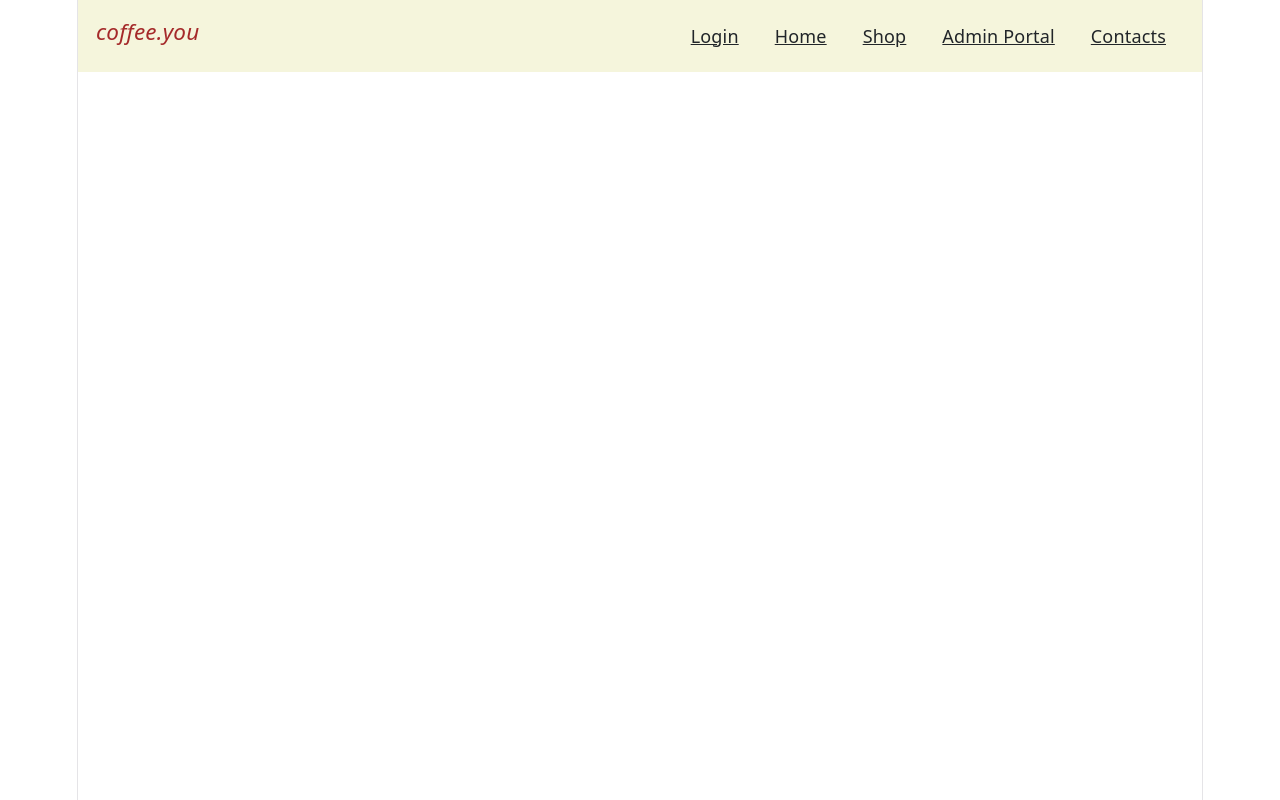
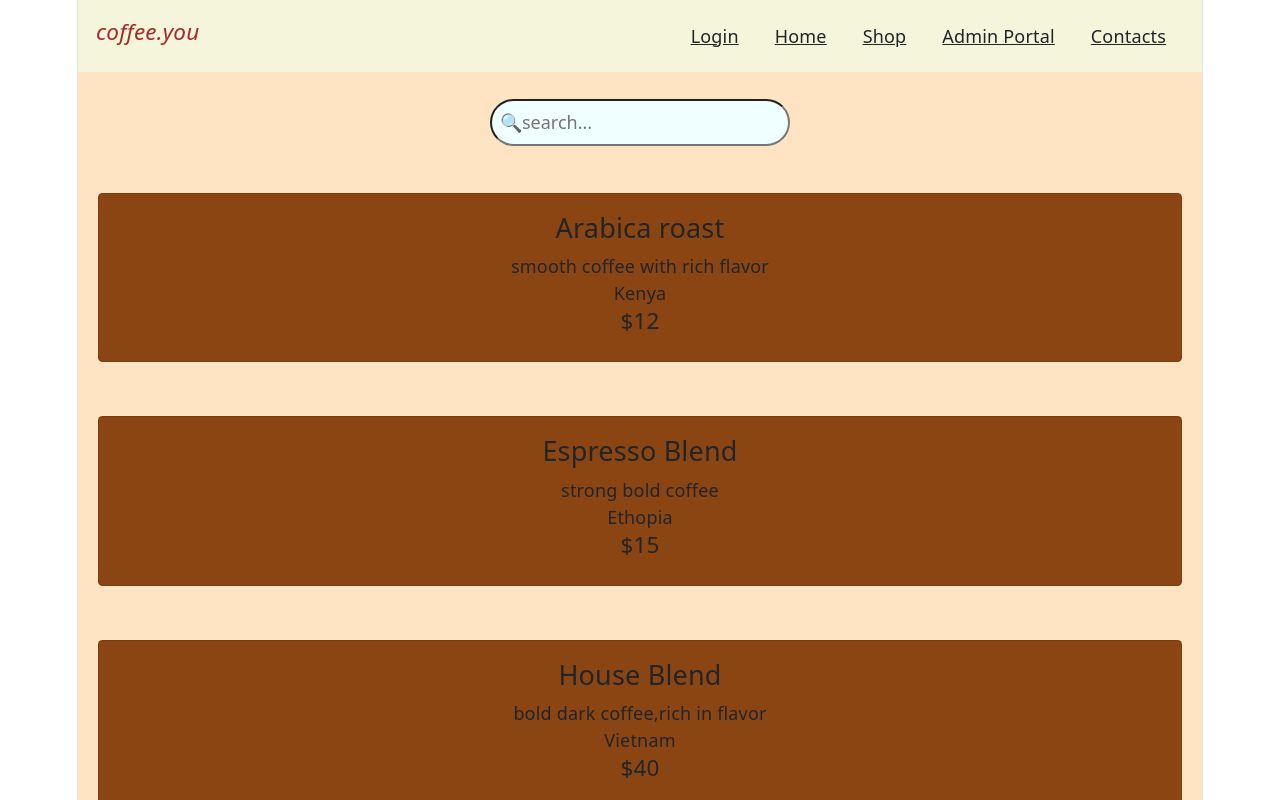
Before and after one commit to munirasheikh-rgb/Coffee-shop-web-App, a React (Vite) app: page /shop in a window 1280 px wide. Shown: the top 800 px of the page. Built offline with nearby package versions, Linux system fonts and the light colour scheme; data requests are answered from the project's data file.

Commit message:
product page and a search functionality

```diff
--- a/db.json
+++ b/db.json
@@ -1,5 +1,34 @@
 {
-    "products":[],
+    "products":[
+        {
+            "id":1,
+            "name":"Arabica roast",
+            "description":"smooth coffee with rich flavor",
+            "origin":"Kenya",
+            "price":12
+        },
+        {
+            "id":2,
+            "name":"Espresso Blend",
+            "description":"strong bold coffee",
+            "origin":"Ethopia",
+            "price":15
+        },
+         {
+            "id":3,
+            "name":"House Blend",
+            "description":"bold dark coffee,rich in flavor",
+            "origin":"Vietnam",
+            "price":40
+        },
+        {
+            "id":4,
+            "name":"Vanilla bean",
+            "description":"medium roast nutty flavor",
+            "origin":"Colombia",
+            "price":75
+        }
+    ],
     "users":[
         {
         "id":1,
--- a/src/App.css
+++ b/src/App.css
@@ -35,3 +35,18 @@ border-radius: 100px;
 .navbar{
   background-color: beige;
 }
+.shop{
+  background-color: bisque;
+}
+.row{
+  justify-content: center;
+  margin: 20px;
+}
+.card:hover{
+border:3px brown solid ;
+border-radius: 20px;
+transform:translateY(15px);
+}
+.search-input{
+  background-color: bisque;
+}
--- a/src/Pages/Home.jsx
+++ b/src/Pages/Home.jsx
@@ -1,6 +1,7 @@
+import { useNavigate } from "react-router-dom"
 import coffeeImg from "../assets/coffee.jpg"
 export default function Home(){
-
+const navigate=useNavigate()
     return(
         <section className="hero-section">
         <div className="home">
@@ -9,7 +10,7 @@ export default function Home(){
             style={{maxWidth:"450px"}}/>
         <h1 style={{color:"black"}}>Brew & Go ☕️</h1>
         <p style={{fontStyle:"italic"}}>Luxury in every sip,a better way to start your day! </p>
-        <button className="btn btn-sm  m-4" >Try it Now</button>
+        <button className="btn btn-sm  m-4" onClick={()=>navigate("/shop")}>Try it Now</button>
       </div>
       </section>
     )
--- a/src/Pages/Shop.jsx
+++ b/src/Pages/Shop.jsx
@@ -0,0 +1,11 @@
+import Productlist from "../components/ProductList";
+import { useProducts } from "../context/ProductContext";
+
+export default function Shop(){
+const{products}=useProducts()
+    return(
+        <div className="shop">
+        <Productlist/>
+        </div>
+    )
+}
--- a/src/components/ProductCard.jsx
+++ b/src/components/ProductCard.jsx
@@ -1,8 +1,12 @@
-export default function ProductCard(){
+export default function ProductCard({product}){
 
     return(
-        <>
+        <div className="card m-4 p-3">
+    <h4>{product.name}</h4>
+    <p>{product.description}</p>
+    <p>{product.origin}</p>
+    <h5>${product.price}</h5>
 
-        </>
+        </div>
     )
 }
--- a/src/components/ProductList.jsx
+++ b/src/components/ProductList.jsx
@@ -0,0 +1,40 @@
+import { useState } from "react"
+import { useProducts} from "../context/ProductContext"
+import ProductCard from "./ProductCard"
+
+export default function ProductList(){
+const{products,setProducts}=useProducts()
+
+const [search,setSearch]=useState("")
+
+function handleSearch(event){
+    // event.preventDefault()
+    const value = event.target.value
+    setSearch(value)
+    fetch(value?`http://localhost:3001/products?name=${value}`
+        :"http://localhost:3001/products"
+    )
+    .then((res)=>res.json())
+    .then((data)=>setProducts(data))
+
+}
+    return(
+        <>
+        <form className="search-form mt-4 ">
+                <label htmlFor="search">
+            <input type="text" placeholder="🔍search..." className="search-input"
+            style={{width:"300px",borderRadius:"50px",backgroundColor:"azure",color:"black",padding:"8px"}}
+            value={search}
+            onChange={handleSearch}
+            />
+                </label>
+            </form>
+        <div className="row">
+            {products.map((product)=>(
+                <ProductCard key={product.id} product={product}/>
+            ))}
+
+        </div>
+        </>
+    )
+}
--- /dev/null
+++ b/src/context/ProductContext.jsx
@@ -0,0 +1,22 @@
+import { createContext, useContext, useEffect, useState } from "react";
+
+const ProductContext= createContext()
+
+export function ProductProvider({children}){
+    const [products,setProducts]=useState([])
+
+    useEffect(()=>{
+fetch("http://localhost:3001/products")
+.then((res)=>res.json())
+.then((data)=>setProducts(data))
+    },[])
+
+    return(
+      <ProductContext.Provider value={{products,setProducts}}>
+        {children}
+      </ProductContext.Provider>
+    )
+}
+ export function useProducts(){
+    return useContext(ProductContext)
+ }
--- a/src/main.jsx
+++ b/src/main.jsx
@@ -7,9 +7,12 @@ import { Routes } from 'react-router-dom'
 import Home from './Pages/Home.jsx'
 import Navbar from './components/Navbar.jsx'
 import Login from './Pages/Login.jsx'
+import Shop from './Pages/Shop.jsx'
+import { ProductProvider } from './context/ProductContext.jsx'
 
 createRoot(document.getElementById('root')).render(
   <StrictMode>
+    <ProductProvider>
     <BrowserRouter>
     <Navbar/>
     <div>
@@ -18,7 +21,9 @@ createRoot(document.getElementById('root')).render(
      <Routes>
     <Route path='/' element={<Home/>}/>
     <Route path='/login' element={<Login/>}/>
+    <Route path='/shop' element={<Shop/>}/>
      </Routes>
     </BrowserRouter>
+    </ProductProvider>
   </StrictMode>,
 )
```
